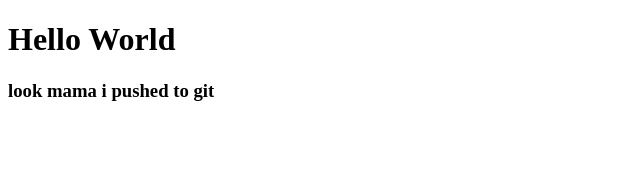
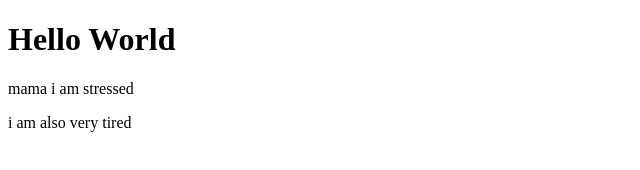
Before and after one commit to Anan69d/first-website, a plain HTML site: page index.html in a window 1280 px wide. Shown: the whole page, without its empty margins (0-640 px from the left). Drawn offline with Linux system fonts and the light colour scheme.

Commit message:
para changed

```diff
--- a/index.html
+++ b/index.html
@@ -8,6 +8,7 @@
 </head>
 <body>
     <h1>Hello World</h1>
-    <h3>look mama i pushed to git</h3>
+    <p>mama i am stressed</p>
+    <p>i am also very tired</p>
 </body>
 </html>
```
